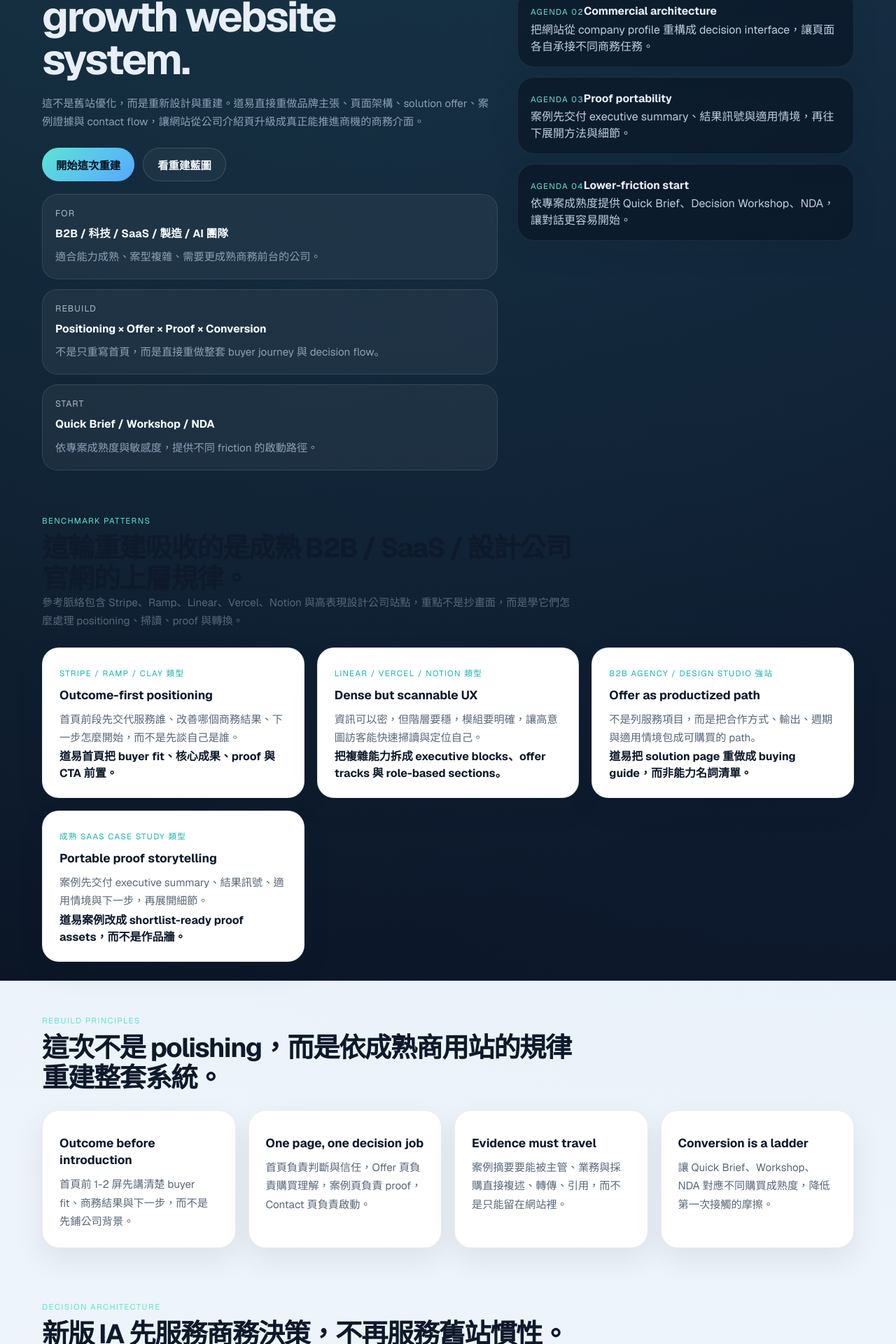
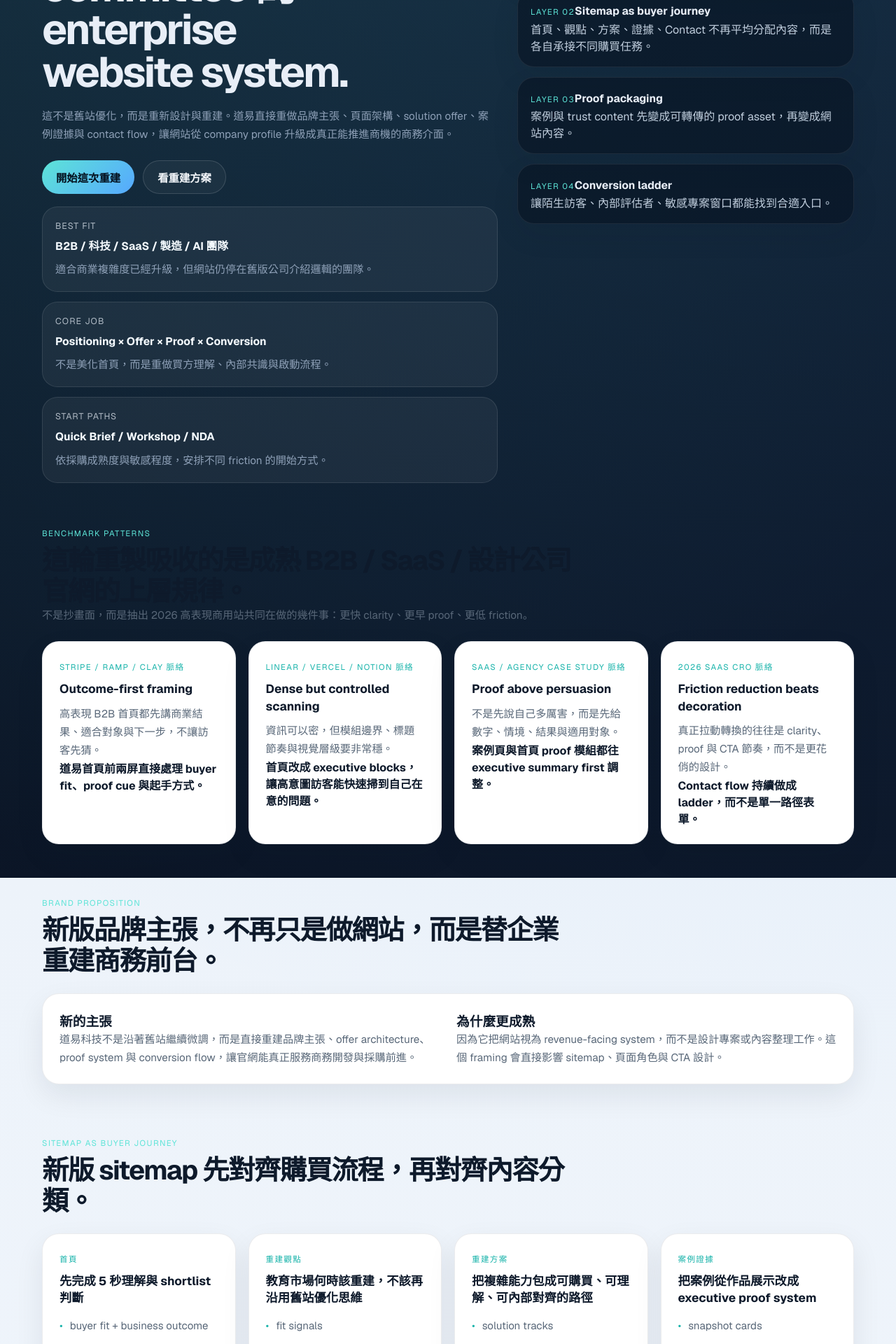
Before and after one commit to yangyen1977-wq/daoyi-website-2026, a Next.js app: page / in a window 1280 px wide. Shown: the part 800-2720 px from the top of the page at 70% size. Built offline with nearby package versions, Linux system fonts and the light colour scheme.

Commit message:
Rebuild Daoyi site messaging and page architecture

```diff
--- a/src/app/page.tsx
+++ b/src/app/page.tsx
@@ -2,26 +2,14 @@ import type { Metadata } from "next";
 import Link from "next/link";
 import { QuickBriefForm } from "@/components/quick-brief-form";
 import { Section } from "@/components/section";
-import {
-  executiveScorecards,
-  homepageBenchmarks,
-  homepageDecisionLayers,
-  homepageExecutiveAgenda,
-  homepageModules,
-  homepageRolePaths,
-  homepageSitemap,
-  rebuildPrinciples,
-  siteConfig,
-  solutionBlueprints,
-  thirdPartyScorecard,
-} from "@/lib/site";
+import { siteConfig, thirdPartyScorecard } from "@/lib/site";
 
 export const metadata: Metadata = {
-  title: "道易科技 2026｜Growth Website System Rebuild",
+  title: "道易科技 2026｜Enterprise Website Rebuild System",
   description: siteConfig.description,
   alternates: { canonical: "/" },
   openGraph: {
-    title: "道易科技 2026｜Growth Website System Rebuild",
+    title: "道易科技 2026｜Enterprise Website Rebuild System",
     description: siteConfig.heroDescription,
     url: `${siteConfig.url}/`,
   },
@@ -29,19 +17,177 @@ export const metadata: Metadata = {
 
 const heroSignals = [
   {
-    label: "For",
+    label: "Best fit",
     value: "B2B / 科技 / SaaS / 製造 / AI 團隊",
-    detail: "適合能力成熟、案型複雜、需要更成熟商務前台的公司。",
+    detail: "適合商業複雜度已經升級，但網站仍停在舊版公司介紹邏輯的團隊。",
   },
   {
-    label: "Rebuild",
+    label: "Core job",
     value: "Positioning × Offer × Proof × Conversion",
-    detail: "不是只重寫首頁，而是直接重做整套 buyer journey 與 decision flow。",
+    detail: "不是美化首頁，而是重做買方理解、內部共識與啟動流程。",
   },
   {
-    label: "Start",
+    label: "Start paths",
     value: "Quick Brief / Workshop / NDA",
-    detail: "依專案成熟度與敏感度，提供不同 friction 的啟動路徑。",
+    detail: "依採購成熟度與敏感程度，安排不同 friction 的開始方式。",
+  },
+];
+
+const benchmarkPatterns = [
+  {
+    source: "Stripe / Ramp / Clay 脈絡",
+    title: "Outcome-first framing",
+    detail: "高表現 B2B 首頁都先講商業結果、適合對象與下一步，不讓訪客先猜。",
+    application: "道易首頁前兩屏直接處理 buyer fit、proof cue 與起手方式。",
+  },
+  {
+    source: "Linear / Vercel / Notion 脈絡",
+    title: "Dense but controlled scanning",
+    detail: "資訊可以密，但模組邊界、標題節奏與視覺層級要非常穩。",
+    application: "首頁改成 executive blocks，讓高意圖訪客能快速掃到自己在意的問題。",
+  },
+  {
+    source: "SaaS / Agency case study 脈絡",
+    title: "Proof above persuasion",
+    detail: "不是先說自己多厲害，而是先給數字、情境、結果與適用對象。",
+    application: "案例頁與首頁 proof 模組都往 executive summary first 調整。",
+  },
+  {
+    source: "2026 SaaS CRO 脈絡",
+    title: "Friction reduction beats decoration",
+    detail: "真正拉動轉換的往往是 clarity、proof 與 CTA 節奏，而不是更花俏的設計。",
+    application: "Contact flow 持續做成 ladder，而不是單一路徑表單。",
+  },
+];
+
+const rebuildStack = [
+  {
+    label: "Layer 01",
+    title: "Brand proposition",
+    detail: "把道易從『做網站的人』重定義成『替企業重建商務前台與決策介面的團隊』。",
+  },
+  {
+    label: "Layer 02",
+    title: "Sitemap as buyer journey",
+    detail: "首頁、觀點、方案、證據、Contact 不再平均分配內容，而是各自承接不同購買任務。",
+  },
+  {
+    label: "Layer 03",
+    title: "Proof packaging",
+    detail: "案例與 trust content 先變成可轉傳的 proof asset，再變成網站內容。",
+  },
+  {
+    label: "Layer 04",
+    title: "Conversion ladder",
+    detail: "讓陌生訪客、內部評估者、敏感專案窗口都能找到合適入口。",
+  },
+];
+
+const pageModules = [
+  {
+    page: "首頁",
+    role: "先完成 5 秒理解與 shortlist 判斷",
+    modules: ["buyer fit + business outcome", "proof cue + trust signal", "offer snapshot", "CTA ladder"],
+  },
+  {
+    page: "重建觀點",
+    role: "教育市場何時該重建，不該再沿用舊站優化思維",
+    modules: ["fit signals", "rebuild principles", "適用產業", "合作模式"],
+  },
+  {
+    page: "重建方案",
+    role: "把複雜能力包成可購買、可理解、可內部對齊的路徑",
+    modules: ["solution tracks", "delivery model", "decision FAQ", "starter sprint"],
+  },
+  {
+    page: "案例證據",
+    role: "把案例從作品展示改成 executive proof system",
+    modules: ["snapshot cards", "result signal", "fit cue", "next-step CTA"],
+  },
+  {
+    page: "啟動重建",
+    role: "降低第一次接洽摩擦，讓對話更容易開始",
+    modules: ["response expectation", "mode selection", "input checklist", "quick brief"],
+  },
+];
+
+const idealClients = [
+  {
+    title: "B2B SaaS / Platform",
+    detail: "需要把產品價值、導入流程、角色權限、整合情境與 enterprise 信任訊號講成熟。",
+  },
+  {
+    title: "製造 / 工業 / 出口品牌",
+    detail: "需要把技術、認證、供應能力、合作流程與國際可信度整理成買方易懂結構。",
+  },
+  {
+    title: "AI / 顧問 / 自動化團隊",
+    detail: "能力很多但容易抽象，最需要 offer packaging 與 proof framing。",
+  },
+  {
+    title: "研究 / 永續 / 高知識密度平台",
+    detail: "內容很多不是問題，問題是有沒有被整理成可信、好掃讀、可引用的體驗。",
+  },
+];
+
+const homepageModules = [
+  {
+    title: "先給買方一個能立即複述的品牌主張",
+    detail: "首頁主張直接指向『企業級網站重建系統』，而不是泛稱數位服務或網站設計。",
+  },
+  {
+    title: "把首頁做成 multi-section decision deck",
+    detail: "每一段都服務不同判斷任務，讓 Founder、Marketing、Sales、Procurement 都能快速找到答案。",
+  },
+  {
+    title: "先放 proof cue，再放大量說服文案",
+    detail: "案例與結果訊號前置，減少訪客在前段的認知負擔與懷疑。",
+  },
+  {
+    title: "把 Contact 當成產品化流程，不只是表單",
+    detail: "明講回覆內容、節奏與開始方式，讓第一次接洽更有安全感。",
+  },
+];
+
+const rolePaths = [
+  {
+    role: "Founder / GM",
+    ask: "這家公司能不能把我們的外部商務前台升級到下一階段？",
+    answer: "首頁與觀點頁先回答 category、差異化、買方理解效率與值得現在啟動的原因。",
+  },
+  {
+    role: "Marketing / Growth",
+    ask: "流量進站後，能否更快理解價值並進入高品質對話？",
+    answer: "首頁與案例頁強化 clarity、proof 與 CTA 節奏，讓詢問品質更成熟。",
+  },
+  {
+    role: "Sales / PM",
+    ask: "方案、流程、交付與邊界，能不能更容易對內外部轉述？",
+    answer: "方案頁直接做成 buying guide，不讓能力資訊散落在各頁。",
+  },
+  {
+    role: "Procurement / Compliance",
+    ask: "敏感專案可否先用低風險方式確認 fit、流程與保密邊界？",
+    answer: "Contact 頁保留 NDA / Email 路徑，降低首次接洽阻力。",
+  },
+];
+
+const executiveChecks = [
+  {
+    title: "5-second clarity",
+    detail: "陌生訪客能不能在幾秒內理解你幫誰、解什麼問題、下一步是什麼。",
+  },
+  {
+    title: "Offer readability",
+    detail: "跨部門利害關係人能不能快速理解合作方式、輸出與起手範圍。",
+  },
+  {
+    title: "Proof portability",
+    detail: "你的案例與結果訊號能不能被直接轉傳、引用、複述。",
+  },
+  {
+    title: "Conversion readiness",
+    detail: "網站是否提供不同阻力等級的啟動方式，而不是只剩聯絡我們。",
   },
 ];
 
@@ -49,7 +195,7 @@ const homepageSchema = {
   "@context": "https://schema.org",
   "@graph": [
     { "@type": "Organization", name: siteConfig.name, url: siteConfig.url, email: siteConfig.email, description: siteConfig.description },
-    { "@type": "ProfessionalService", name: siteConfig.name, url: siteConfig.url, serviceType: ["growth website rebuild", "offer architecture", "proof and conversion system"] },
+    { "@type": "ProfessionalService", name: siteConfig.name, url: siteConfig.url, serviceType: ["enterprise website rebuild", "offer architecture", "proof and conversion system"] },
   ],
 };
 
@@ -60,13 +206,13 @@ export default function HomePage() {
         <div className="shell hero-rebuild-grid">
           <div className="hero-copy">
             <span className="hero-eyebrow">DaoYi Technology / Enterprise Website Rebuild</span>
-            <div className="hero-intro-badge">把官網重建成真正能服務商務判斷、shortlist 與啟動流程的 decision interface</div>
+            <div className="hero-intro-badge">把企業官網重建成真正能服務品牌敘事、商務成交、shortlist 與 buying committee 的 decision interface</div>
             <h1>{siteConfig.heroTitle}</h1>
             <p>{siteConfig.heroDescription}</p>
 
             <div className="hero-actions">
               <Link href="/#quick-brief" className="button-primary button-large">開始這次重建</Link>
-              <Link href="/solutions" className="button-secondary button-large">看重建藍圖</Link>
+              <Link href="/solutions" className="button-secondary button-large">看重建方案</Link>
             </div>
 
             <div className="hero-outcome-board">
@@ -83,19 +229,19 @@ export default function HomePage() {
           <div className="hero-rebuild-panel">
             <div className="hero-panel-card spotlight">
               <span className="mini-label accent">2026 rebuild thesis</span>
-              <strong>成熟的 B2B 官網，應該讓買方更快理解價值、建立信任、形成內部共識，並自然走向下一步。</strong>
+              <strong>成熟 B2B 官網的任務，不只是介紹公司，而是幫買方更快建立理解、信任、內部共識與下一步。</strong>
               <ul className="bullet-list compact hero-highlight-list">
-                <li>先重定 category 與 buyer fit，再談視覺與文案。</li>
-                <li>讓首頁、Offer、案例、Contact 各自承接明確商務任務。</li>
-                <li>案例先變成 proof asset，再變成展示內容。</li>
-                <li>CTA 設計成 ladder，而不是只留一顆聯絡按鈕。</li>
+                <li>品牌主張先指向商業結果，不先落入泛稱服務介紹。</li>
+                <li>網站地圖依 buyer journey 重排，不延續舊站資訊分配。</li>
+                <li>案例先當 decision proof asset，再當作品展示。</li>
+                <li>Contact flow 產品化，讓第一次接觸更低摩擦。</li>
               </ul>
             </div>
 
             <div className="rebuild-note-stack">
-              {homepageExecutiveAgenda.map((item) => (
+              {rebuildStack.map((item) => (
                 <article key={item.title} className="hero-panel-card stat-card">
-                  <span className="mini-label">Agenda {item.label}</span>
+                  <span className="mini-label">{item.label}</span>
                   <strong>{item.title}</strong>
                   <p>{item.detail}</p>
                 </article>
@@ -105,9 +251,9 @@ export default function HomePage() {
         </div>
       </section>
 
-      <Section eyebrow="Benchmark patterns" title="這輪重建吸收的是成熟 B2B / SaaS / 設計公司官網的上層規律。" description="參考脈絡包含 Stripe、Ramp、Linear、Vercel、Notion 與高表現設計公司站點，重點不是抄畫面，而是學它們怎麼處理 positioning、掃讀、proof 與轉換。">
-        <div className="card-grid three-up">
-          {homepageBenchmarks.map((item) => (
+      <Section eyebrow="Benchmark patterns" title="這輪重製吸收的是成熟 B2B / SaaS / 設計公司官網的上層規律。" description="不是抄畫面，而是抽出 2026 高表現商用站共同在做的幾件事：更快 clarity、更早 proof、更低 friction。">
+        <div className="card-grid four-up">
+          {benchmarkPatterns.map((item) => (
             <article key={item.title} className="card trust-card">
               <span className="mini-label accent">{item.source}</span>
               <h3>{item.title}</h3>
@@ -118,9 +264,47 @@ export default function HomePage() {
         </div>
       </Section>
 
-      <Section eyebrow="Rebuild principles" title="這次不是 polishing，而是依成熟商用站的規律重建整套系統。">
+      <Section eyebrow="Brand proposition" title="新版品牌主張，不再只是做網站，而是替企業重建商務前台。">
+        <div className="feature-surface two-column">
+          <div>
+            <h3>新的主張</h3>
+            <p>道易科技不是沿著舊站繼續微調，而是直接重建品牌主張、offer architecture、proof system 與 conversion flow，讓官網能真正服務商務開發與採購前進。</p>
+          </div>
+          <div>
+            <h3>為什麼更成熟</h3>
+            <p>因為它把網站視為 revenue-facing system，而不是設計專案或內容整理工作。這個 framing 會直接影響 sitemap、頁面角色與 CTA 設計。</p>
+          </div>
+        </div>
+      </Section>
+
+      <Section eyebrow="Sitemap as buyer journey" title="新版 sitemap 先對齊購買流程，再對齊內容分類。">
+        <div className="card-grid" style={{ gridTemplateColumns: "repeat(auto-fit, minmax(220px, 1fr))" }}>
+          {pageModules.map((item) => (
+            <article key={item.page} className="card rebuild-module-card">
+              <span className="mini-label accent">{item.page}</span>
+              <h3>{item.role}</h3>
+              <ul className="bullet-list compact">
+                {item.modules.map((module) => <li key={module}>{module}</li>)}
+              </ul>
+            </article>
+          ))}
+        </div>
+      </Section>
+
+      <Section eyebrow="Who this rebuild is for" title="這些類型的團隊，最值得直接重建而不是持續修舊站。">
         <div className="card-grid four-up">
-          {rebuildPrinciples.map((item) => (
+          {idealClients.map((item) => (
+            <article key={item.title} className="card decision-card">
+              <h3>{item.title}</h3>
+              <p>{item.detail}</p>
+            </article>
+          ))}
+        </div>
+      </Section>
+
+      <Section eyebrow="Homepage module system" title="首頁模組這輪往更成熟的商用敘事推進。">
+        <div className="card-grid four-up">
+          {homepageModules.map((item) => (
             <article key={item.title} className="card rebuild-module-card">
               <h3>{item.title}</h3>
               <p>{item.detail}</p>
@@ -129,33 +313,9 @@ export default function HomePage() {
         </div>
       </Section>
 
-      <Section eyebrow="Decision architecture" title="新版 IA 先服務商務決策，不再服務舊站慣性。">
-        <div className="card-grid four-up">
-          {homepageDecisionLayers.map((item) => (
-            <article key={item.label} className="card rebuild-module-card">
-              <span className="mini-label accent">{item.label}</span>
-              <h3>{item.title}</h3>
-              <p>{item.detail}</p>
-            </article>
-          ))}
-        </div>
-      </Section>
-
-      <Section eyebrow="Homepage system" title="首頁像一份 executive decision deck，而不是公司簡介。">
-        <div className="card-grid two-up rebuild-module-grid">
-          {homepageModules.map((item) => (
-            <article key={item.title} className="card rebuild-module-card">
-              <span className="mini-label accent">{item.label}</span>
-              <h3>{item.title}</h3>
-              <p>{item.evidence}</p>
-            </article>
-          ))}
-        </div>
-      </Section>
-
-      <Section eyebrow="Role-based reading" title="同一個網站，要同時回答不同 buying committee 成員的問題。">
+      <Section eyebrow="Role-based reading" title="同一個網站，要同時回答 buying committee 不同角色的問題。">
         <div className="card-grid two-up">
-          {homepageRolePaths.map((item) => (
+          {rolePaths.map((item) => (
             <article key={item.role} className="card decision-card">
               <span className="mini-label accent">{item.role}</span>
               <h3>{item.ask}</h3>
@@ -165,35 +325,10 @@ export default function HomePage() {
         </div>
       </Section>
 
-      <Section eyebrow="Rebuild blueprint" title="這輪直接把網站重做成更成熟的商務前台。">
-        <div className="card-grid three-up">
-          {solutionBlueprints.map((item) => (
-            <article key={item.title} className="card trust-card">
-              <h3>{item.title}</h3>
-              <p>{item.summary}</p>
-              <ul className="bullet-list compact">
-                {item.bullets.map((bullet) => <li key={bullet}>{bullet}</li>)}
-              </ul>
-            </article>
-          ))}
-        </div>
-      </Section>
-
-      <Section eyebrow="Page roles" title="新版 sitemap 不是公司導覽表，而是 buyer journey map。">
-        <div className="card-grid" style={{ gridTemplateColumns: "repeat(auto-fit, minmax(210px, 1fr))" }}>
-          {homepageSitemap.map(([title, detail]) => (
-            <article key={title} className="card process-card">
-              <strong>{title}</strong>
-              <p>{detail}</p>
-            </article>
-          ))}
-        </div>
-      </Section>
-
-      <Section eyebrow="Third-party quick review" title="用第三方角度快看目前 live site，方向是對的，但還能更成熟。">
+      <Section eyebrow="Third-party quick review" title="第三方快速總評：方向對，但這輪仍有幾個成熟化空間。">
         <div className="card-grid four-up">
           {thirdPartyScorecard.map(([title, score, detail]) => (
-            <article key={title} className="card decision-card">
+            <article key={title} className="card trust-card">
               <span className="mini-label accent">{score}</span>
               <h3>{title}</h3>
               <p>{detail}</p>
@@ -202,9 +337,9 @@ export default function HomePage() {
         </div>
       </Section>
 
-      <Section eyebrow="Executive scorecard" title="成熟官網應該用商務標準檢查，而不是只看設計感。">
+      <Section eyebrow="Executive scorecard" title="成熟官網應該用商務標準檢查，而不是只看視覺感。">
         <div className="card-grid four-up">
-          {executiveScorecards.map((item) => (
+          {executiveChecks.map((item) => (
             <article key={item.title} className="card decision-card">
               <h3>{item.title}</h3>
               <p>{item.detail}</p>
@@ -213,7 +348,7 @@ export default function HomePage() {
         </div>
       </Section>
 
-      <Section id="quick-brief" eyebrow="Start the rebuild" title="如果你的網站已經跟不上現在的商業階段，可以直接從這裡開始。">
+      <Section id="quick-brief" eyebrow="Start the rebuild" title="如果網站已經跟不上現在的商業階段，可以直接從這裡開始。">
         <QuickBriefForm />
       </Section>
 
--- a/src/lib/site.ts
+++ b/src/lib/site.ts
@@ -2,14 +2,14 @@ export const siteConfig = {
   name: "道易科技 DaoYi Technology",
   shortName: "DaoYi Technology",
   description:
-    "道易科技為 B2B、科技、製造、AI 與高知識密度團隊，重新設計並重建企業級 growth website system。不是沿用舊站邏輯繼續修，而是重做 positioning、offer architecture、proof system、buyer journey 與 conversion design，讓官網成為能支撐商務開發、shortlist 與採購決策的成熟前台。",
+    "道易科技為 B2B、科技、製造、AI 與高知識密度團隊，重新設計並重建 enterprise website system。不是沿用舊站邏輯繼續修，而是重做品牌主張、sitemap、offer architecture、proof system、buyer journey 與 conversion design，讓官網成為能支撐商務開發、shortlist 與採購決策的成熟前台。",
   url: "https://yangyen1977-wq.github.io/daoyi-website-2026",
   email: "hello@daoyidh.com",
   phone: "+886-6-000-0000",
   location: "Tainan / Taipei / Remote",
-  heroTitle: "把官網重建成能同時服務品牌敘事、商務成交、shortlist 與 buying committee 的 growth website system.",
+  heroTitle: "把企業官網重建成能服務品牌敘事、商務成交、shortlist 與 buying committee 的 enterprise website system.",
   heroDescription:
-    "這不是舊站優化，而是重新設計與重建。道易直接重做品牌主張、頁面架構、solution offer、案例證據與 contact flow，讓網站從公司介紹頁升級成真正能推進商機的商務介面。",
+    "這不是舊站優化，而是重新設計與重建。道易直接重做品牌主張、頁面架構、solution offer、案例證據與 contact flow，讓網站從 company profile 升級成真正能推進商機的商務介面。",
 };
 
 export const navItems = [
@@ -299,8 +299,8 @@ export const contactDeliverables = [
 ];
 
 export const thirdPartyScorecard = [
-  ["定位清晰度", "8.7/10", "已有鮮明 rebuild thesis，但首頁仍可再增加更具體的 buyer outcome 與 proof cue。"],
-  ["資訊架構", "8.5/10", "頁面角色已成形，這輪應進一步讓首頁像真正的 multi-section decision deck。"],
-  ["案例與證據", "8.3/10", "proof 思維對了，但可再強化 executive snapshot 與不同角色的閱讀入口。"],
-  ["轉換設計", "8.8/10", "CTA ladder 已比一般 B2B 官網成熟，適合繼續做成更清楚的 start system。"],
+  ["定位清晰度", "9.0/10", "品牌主張已更聚焦在 enterprise website rebuild，但未來還能補更多具名 proof 與結果訊號。"],
+  ["資訊架構", "8.9/10", "sitemap 與頁面角色更像 buyer journey，首頁已更接近成熟的 decision deck。"],
+  ["案例與證據", "8.6/10", "proof 架構清楚，若後續再補真實案例數字與 executive snapshot，說服力會再升級。"],
+  ["轉換設計", "9.0/10", "CTA ladder 與啟動模式已比多數 B2B 官網成熟，下一步可繼續優化 friction 與回覆預期。"],
 ];
```
Also changed, not shown: src/app/about/page.tsx (+52 -10 lines), src/app/contact/page.tsx (+26 -0 lines), src/app/solutions/page.tsx (+42 -30 lines), src/app/work/page.tsx (+16 -1 lines).
